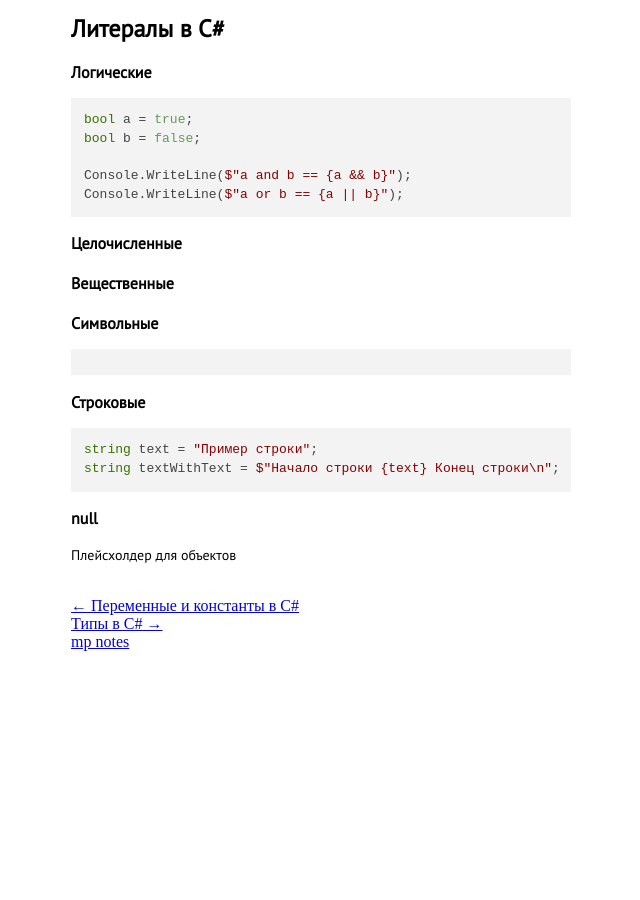
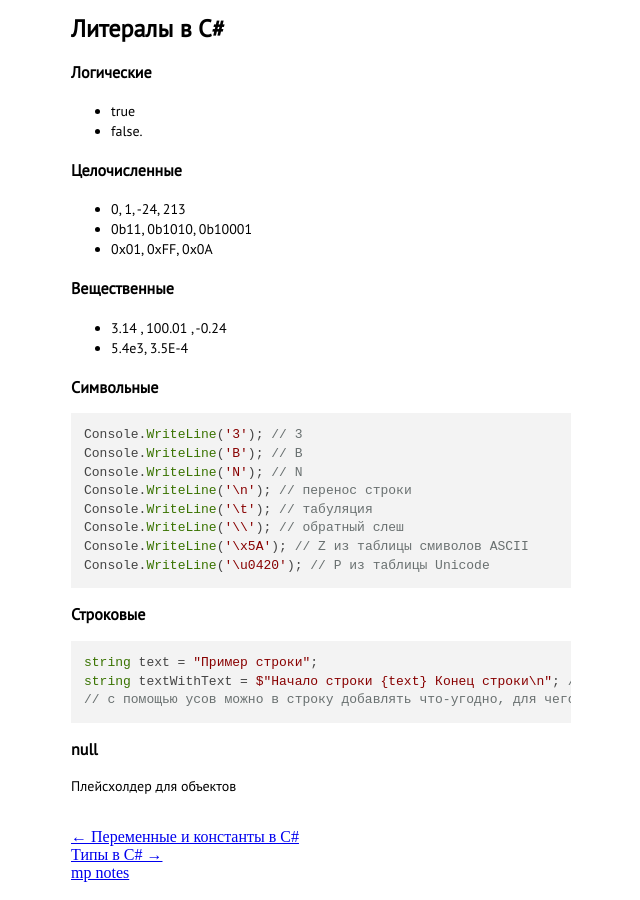
Before and after one commit to dOvObu/dOvObu.github.io, a Jekyll site: the page built from _posts/2022-07-05-c_sharp_literals.md, in a window 1280 px wide. Shown: the whole page, without its empty margins (319-959 px from the left). Built offline with Jekyll 4.4.1, drawn with Linux system fonts in a browser that asks for light colours; nearby versions of some CDN libraries.

Commit message:
Update 2022-07-05-c_sharp_literals.md

````diff
--- a/_posts/2022-07-05-c_sharp_literals.md
+++ b/_posts/2022-07-05-c_sharp_literals.md
@@ -10,28 +10,39 @@ excerpt: Checkout
 
 ## Логические
 
-```
-bool a = true;
-bool b = false;
-
-Console.WriteLine($"a and b == {a && b}");
-Console.WriteLine($"a or b == {a || b}");
-```
+- true
+- false.
 
 ## Целочисленные
 
+- 0, 1, -24, 213
+- 0b11, 0b1010, 0b10001
+- 0x01, 0xFF, 0x0A
+
 ## Вещественные
+
+- 3.14 , 100.01 , -0.24
+- 5.4e3, 3.5E-4
 
 ## Символьные
 
 ```
+Console.WriteLine('3'); // 3
+Console.WriteLine('B'); // B
+Console.WriteLine('N'); // N
+Console.WriteLine('\n'); // перенос строки
+Console.WriteLine('\t'); // табуляция
+Console.WriteLine('\\'); // обратный слеш
+Console.WriteLine('\x5A'); // Z из таблицы смиволов ASCII
+Console.WriteLine('\u0420'); // P из таблицы Unicode
 ```
 
 ## Строковые
 
 ```
 string text = "Пример строки";
-string textWithText = $"Начало строки {text} Конец строки\n";
+string textWithText = $"Начало строки {text} Конец строки\n"; // {} -- это усы
+// с помощью усов можно в строку добавлять что-угодно, для чего есть преобразование в строку
 ```
 
 ## null
````
